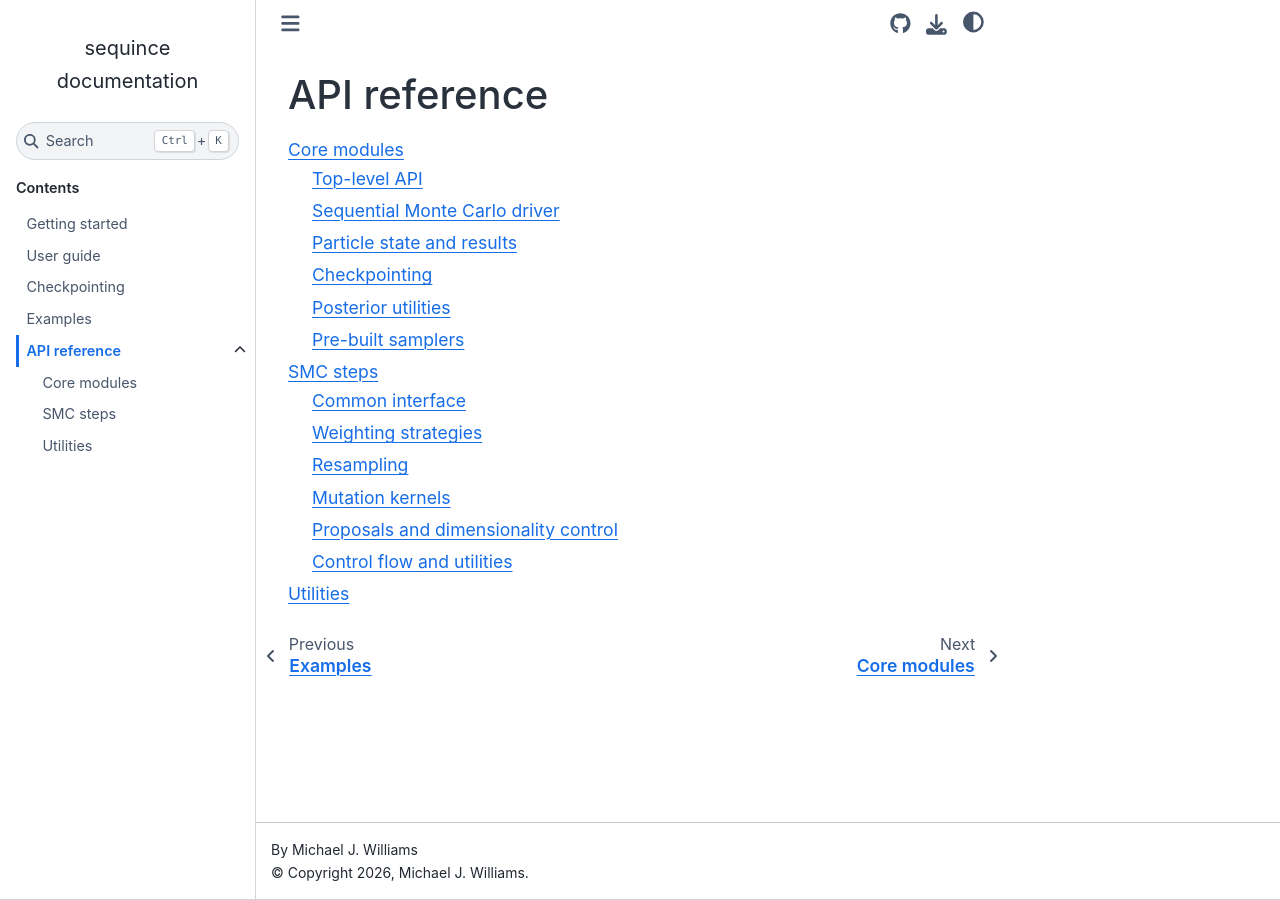
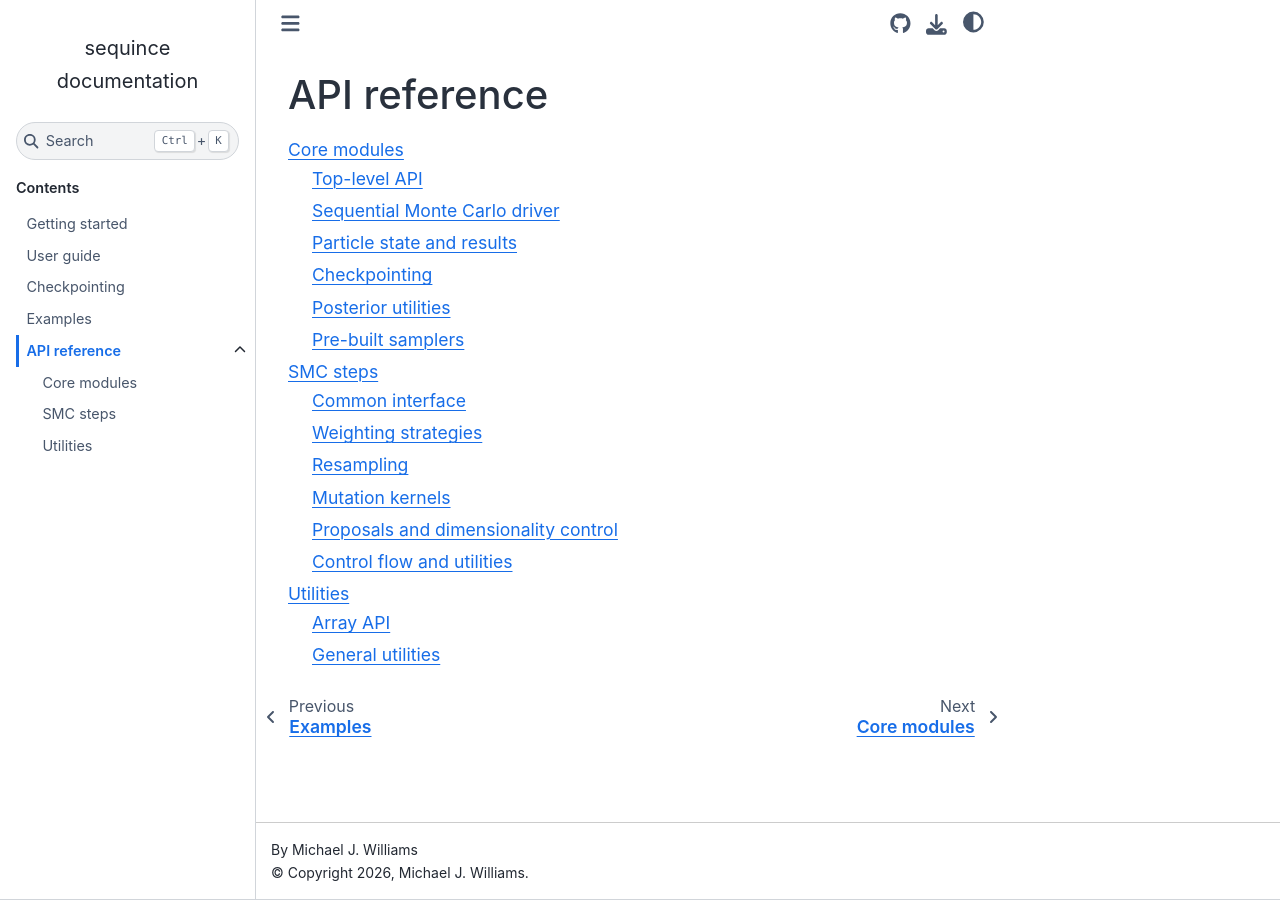
Before and after one commit to sequince-dev/sequince, a Sphinx documentation site: the page built from docs/api/index.rst, in a window 1280 px wide. Built offline with Sphinx 7.4.7 and the Sphinx Book theme 1.1.4, drawn with Linux system fonts in a browser that asks for light colours.

Commit message:
DOC: document array API utilities

```diff
--- a/docs/api/utilities.rst
+++ b/docs/api/utilities.rst
@@ -1,5 +1,16 @@
 Utilities
 =========
+
+Array API
+---------
+
+.. automodule:: sequince.array_api
+   :members:
+   :undoc-members:
+   :show-inheritance:
+
+General utilities
+-----------------
 
 .. automodule:: sequince.utils
    :members:
```
